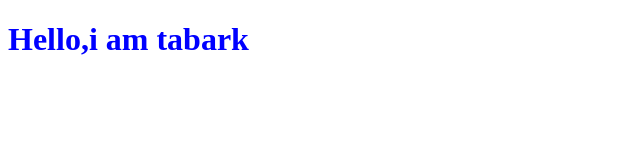
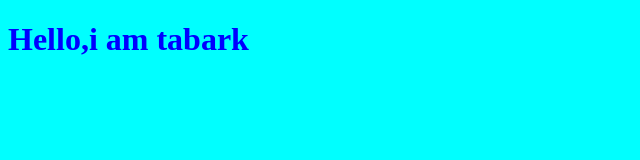
Before and after one commit to Tabark-Amjad/Myproject, a plain HTML site: page index.html in a window 1280 px wide. Shown: the whole page, without its empty margins (0-640 px from the left). Drawn offline with Linux system fonts and the light colour scheme.

Commit message:
changing background color

```diff
--- a/style.css
+++ b/style.css
@@ -1,3 +1,8 @@
 h1{
     color:blue;
 }
+
+body
+{
+    background-color: aqua;
+}
```
